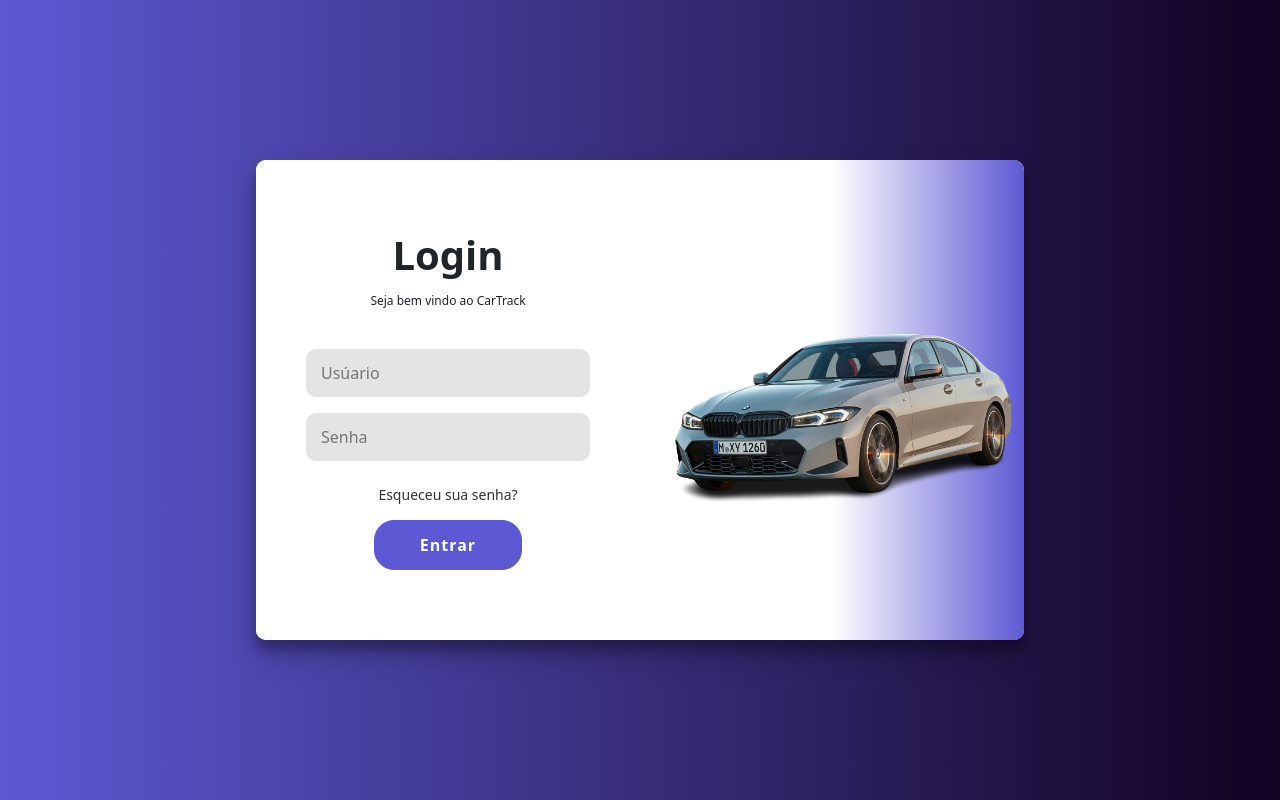
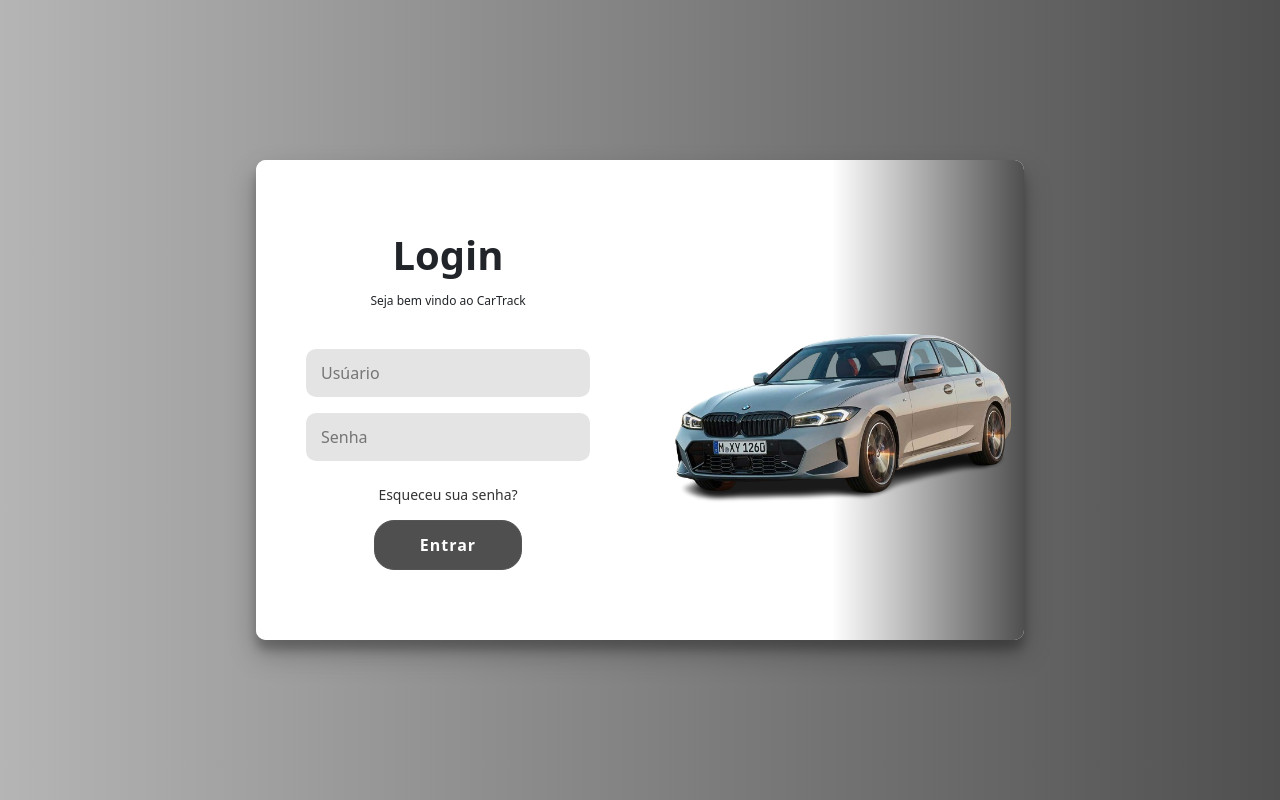
Before and after one commit to LucassenaSM/cartrack, a React (Create React App) app in the folder src/: page /login in a window 1280 px wide. Built offline with nearby package versions, Linux system fonts and the light colour scheme; the HTML template or start-up script is replaced by a standard one.

Commit message:
ilde fon so

```diff
--- a/src/components/pages/login.module.css
+++ b/src/components/pages/login.module.css
@@ -8,7 +8,7 @@
 }
 
 body {
-	background: linear-gradient(to right, #5d59d4, rgb(17, 2, 32));
+	background: linear-gradient(to right, rgb(182, 181, 181),  #4f4f50);
 	display: flex;
 	justify-content: center;
 	align-items: center;
@@ -53,8 +53,8 @@
 
 button {
 	border-radius: 20px !important;
-	border: 1px solid #5d59d4;
-	background-color: #5d59d4;
+	border: 1px solid #555557;
+	background-color: #4f4f50;
 	color: #FFFFFF;
 	font-size: 12px;
 	font-weight: bold;
@@ -65,8 +65,8 @@
 }
 
 button:hover {
-	border: 1px solid #020007;
-	background-color: rgb(32, 9, 56);
+	border: 1px solid #343435;
+	background-color: rgb(58, 57, 57);
 
 }
 
@@ -125,7 +125,7 @@
 	height: 100%;
 	width: 50%;
 	right: 0;
-	background: linear-gradient(to right, white 50%,  #5d59d4);
+	background: linear-gradient(to right, white 50%,  #4f4f50);
 	background-repeat: no-repeat;
 	background-size: cover;
 	background-position: 0 0;
```
